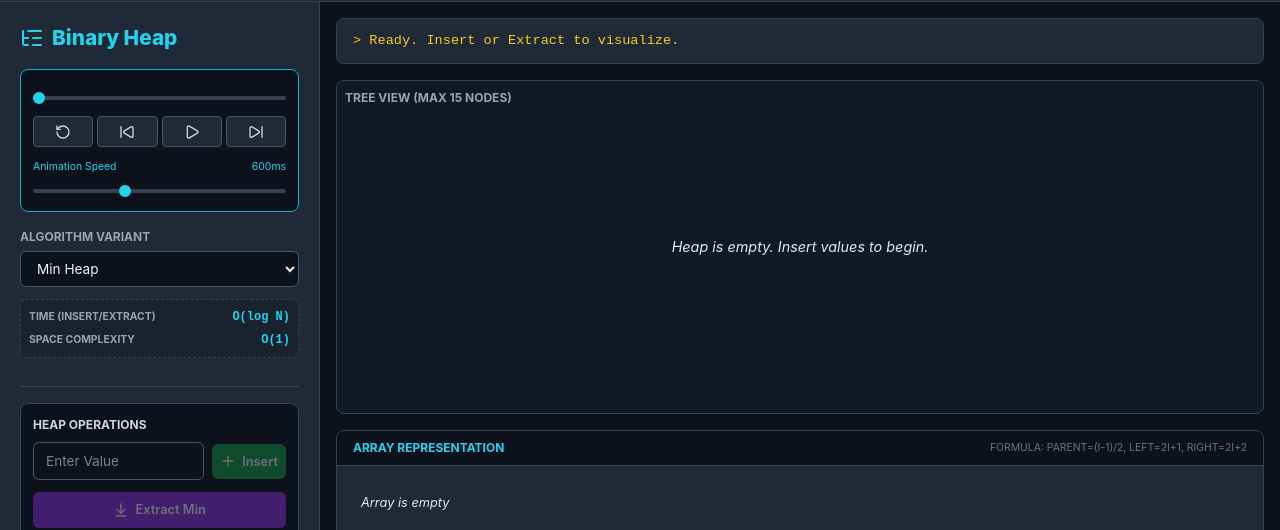
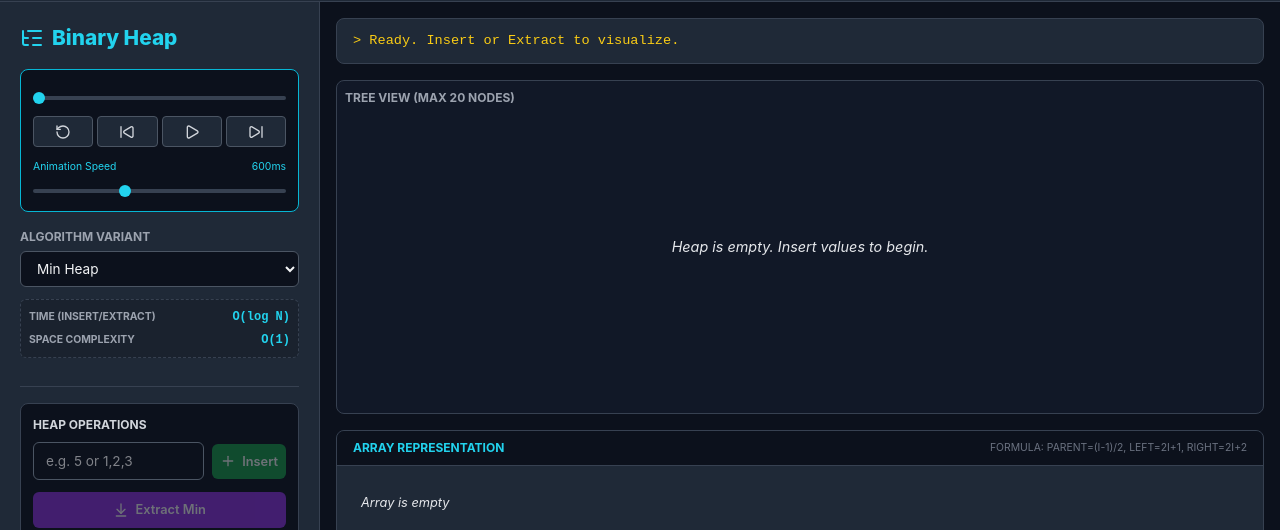
Before and after one commit to pnnitish9/DSA-Visuliazer-frontend, a React (Vite) app: page /heap in a window 1280 px wide. Shown: the part 147-677 px from the top of the page. Built offline with nearby package versions, Linux system fonts and the light colour scheme; sample sign-in values are in the browser's storage.

Commit message:
heap update

```diff
--- a/src/components/Search/heap.jsx
+++ b/src/components/Search/heap.jsx
@@ -135,7 +135,7 @@ const InjectedStyles = () => (
 
     /* Node and Edge Styling */
     .graph-node {
-      position: absolute; width: 2.8rem; height: 2.8rem; background: var(--bg-dark-700); border: 2px solid var(--border-gray-500); border-radius: 50%; display: flex; align-items: center; justify-content: center; font-weight: bold; font-family: monospace; transform: translate(-50%, -50%); transition: left 0.4s ease, top 0.4s ease, background-color 0.3s ease, border-color 0.3s ease, box-shadow 0.3s ease, transform 0.3s ease; z-index: 10; user-select: none;
+      position: absolute; width: 2.4rem; height: 2.4rem; font-size: 0.85rem; background: var(--bg-dark-700); border: 2px solid var(--border-gray-500); border-radius: 50%; display: flex; align-items: center; justify-content: center; font-weight: bold; font-family: monospace; transform: translate(-50%, -50%); transition: left 0.4s ease, top 0.4s ease, background-color 0.3s ease, border-color 0.3s ease, box-shadow 0.3s ease, transform 0.3s ease; z-index: 10; user-select: none;
     }
     .graph-node.highlight { background: var(--green-600); border-color: var(--green-400); color: white; box-shadow: 0 0 15px rgba(34,197,94,0.5); transform: translate(-50%, -50%) scale(1.1); z-index: 12;}
     .graph-node.comparing { background: var(--yellow-500); color: black; border-color: var(--yellow-400); box-shadow: 0 0 15px rgba(234,179,8,0.5); z-index: 11;}
@@ -383,7 +383,7 @@ const LINE_MAPS = {
   }
 };
 
-const generateInsertFrames = (currentHeap, nextIdRef, value, type) => {
+const generateInsertFrames = (currentHeap, nextIdRef, values, type) => {
   const frames = [];
   const heap = [...currentHeap];
   let nodeStates = {};
@@ -392,27 +392,30 @@ const generateInsertFrames = (currentHeap, nextIdRef, value, type) => {
     frames.push({ heap: [...heap], nodeStates: {...nodeStates}, logMsg: msg, lineKey, ...overrides });
   };
 
+  for (const value of values) {
+    if (heap.length >= 20) {
+      addFrame(`Heap capacity reached (20 nodes). Ignoring remaining.`, null);
+      break;
+    }
+
     heap.push({ id: nextIdRef.current++, val: value });
     let curr = heap.length - 1;
-  nodeStates[curr] = 'highlight';
+    nodeStates = { [curr]: 'highlight' };
     addFrame(`Inserted ${value} at end of heap.`, 'insert_push');
 
     while (curr > 0) {
       const parent = Math.floor((curr - 1) / 2);
-    nodeStates[curr] = 'comparing';
-    nodeStates[parent] = 'comparing';
+      nodeStates = { [curr]: 'comparing', [parent]: 'comparing' };
       addFrame(`Comparing ${heap[curr].val} with parent ${heap[parent].val}.`, 'insert_compare');
 
       const condition = type === 'min' ? heap[curr].val < heap[parent].val : heap[curr].val > heap[parent].val;
 
       if (condition) {
-      nodeStates[curr] = 'swapping';
-      nodeStates[parent] = 'swapping';
+        nodeStates = { [curr]: 'swapping', [parent]: 'swapping' };
         addFrame(`Heap property violated. Swapping ${heap[curr].val} and ${heap[parent].val}.`, 'insert_swap');
 
         [heap[curr], heap[parent]] = [heap[parent], heap[curr]];
-      nodeStates = {};
-      nodeStates[parent] = 'highlight';
+        nodeStates = { [parent]: 'highlight' };
         addFrame(`Swapped.`, 'insert_swap_done');
 
         curr = parent;
@@ -424,7 +427,8 @@ const generateInsertFrames = (currentHeap, nextIdRef, value, type) => {
     }
 
     nodeStates = { [curr]: 'highlight' };
-  addFrame(`Insertion complete.`, null);
+    addFrame(`Insertion of ${value} complete.`, null);
+  }
   return frames;
 };
 
@@ -510,13 +514,13 @@ const generateExtractFrames = (currentHeap, type) => {
 };
 
 const getNodeCoords = (index) => {
-  if (index === 0) return { x: 50, y: 15 };
+  if (index === 0) return { x: 50, y: 12 };
   const level = Math.floor(Math.log2(index + 1));
   const levelNodes = Math.pow(2, level);
   const position = index - (levelNodes - 1);
   const widthPerNode = 100 / levelNodes;
   const x = (position * widthPerNode) + (widthPerNode / 2);
-  const y = 15 + (level * 25);
+  const y = 12 + (level * 20);
   return { x, y };
 };
 
@@ -569,11 +573,12 @@ export default function BinaryHeapVisualizer() {
 
   const handleInsert = () => {
     if (isPlaying || (frames.length > 0 && frameIdx < frames.length - 1)) return;
-    const val = parseInt(inputVal);
-    if (isNaN(val)) return;
-    if (heap.length >= 15) { setInputVal(""); return; } // Max 15 nodes
 
-    const newFrames = generateInsertFrames(heap, nextId, val, activeAlgo);
+    const vals = inputVal.split(',').map(v => parseInt(v.trim())).filter(v => !isNaN(v));
+    if (vals.length === 0) return;
+    if (heap.length >= 20) { setInputVal(""); return; } // Max 20 nodes
+
+    const newFrames = generateInsertFrames(heap, nextId, vals, activeAlgo);
     setHeap(newFrames[newFrames.length - 1].heap);
     setFrames(newFrames);
     setFrameIdx(0);
@@ -679,8 +684,8 @@ export default function BinaryHeapVisualizer() {
           <div className="panel-header">Heap Operations</div>
 
           <div className="row-flex" style={{marginBottom: '0.75rem'}}>
-            <input type="number" placeholder="Enter Value" value={inputVal} onChange={e=>setInputVal(e.target.value)} onKeyDown={e => e.key === 'Enter' && handleInsert()} className="input-field" disabled={isLocked || heap.length >= 15} />
-            <button onClick={handleInsert} className="btn btn-green" style={{width:'auto'}} disabled={isLocked || !inputVal || heap.length >= 15}><Plus size={16}/> Insert</button>
+            <input type="text" placeholder="e.g. 5 or 1,2,3" value={inputVal} onChange={e=>setInputVal(e.target.value)} onKeyDown={e => e.key === 'Enter' && handleInsert()} className="input-field" disabled={isLocked || heap.length >= 20} />
+            <button onClick={handleInsert} className="btn btn-green" style={{width:'auto'}} disabled={isLocked || !inputVal || heap.length >= 20}><Plus size={16}/> Insert</button>
           </div>
 
           <div style={{marginBottom: '0.75rem'}}>
@@ -708,7 +713,7 @@ export default function BinaryHeapVisualizer() {
         <div className="top-layout">
           {/* Canvas */}
           <div className="canvas-wrapper">
-            <div style={{position:'absolute', top:'0.5rem', left:'0.5rem', zIndex:5, fontSize:'0.75rem', color:'var(--text-gray-400)', fontWeight:'bold'}}>TREE VIEW (MAX 15 NODES)</div>
+            <div style={{position:'absolute', top:'0.5rem', left:'0.5rem', zIndex:5, fontSize:'0.75rem', color:'var(--text-gray-400)', fontWeight:'bold'}}>TREE VIEW (MAX 20 NODES)</div>
 
             <svg className="absolute inset-0 w-full h-full pointer-events-none" style={{zIndex:1}}>
               {Array.from({ length: currHeap.length }).map((_, i) => {
```
Lines whose indentation alone changed are shown as unchanged.
